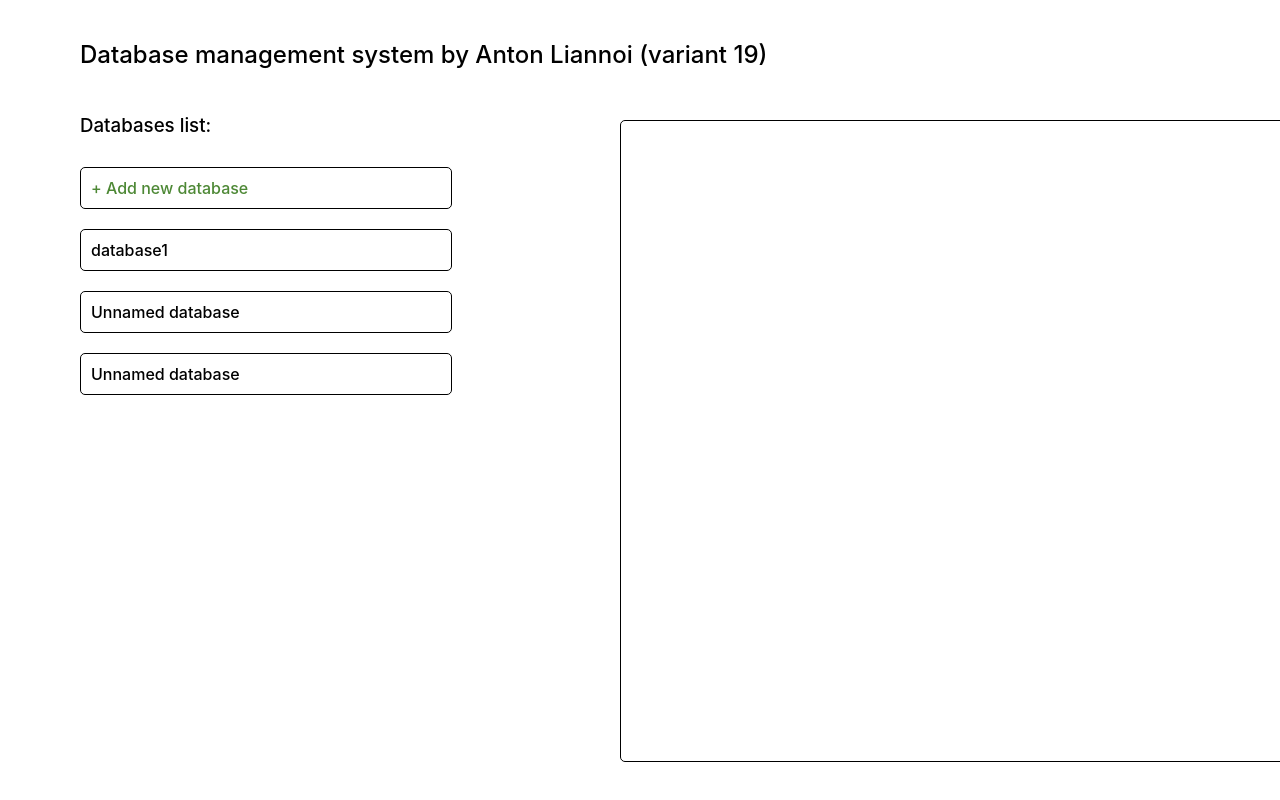
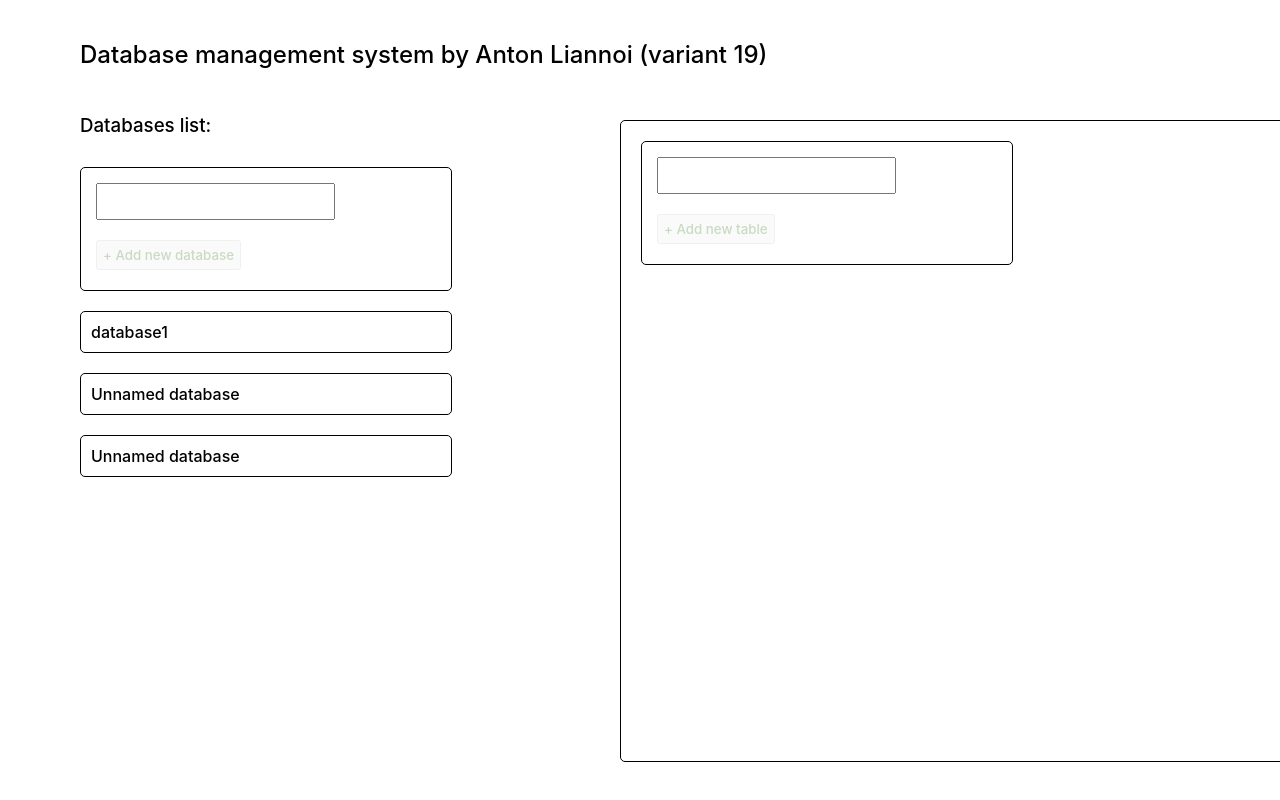
Before and after one commit to antliann/databases-ms, a React (Create React App) app: page / in a window 1280 px wide. Shown: the top 800 px of the page. Built offline with nearby package versions, Linux system fonts and the light colour scheme.

Commit message:
creating database and table

```diff
--- a/src/App.jsx
+++ b/src/App.jsx
@@ -1,19 +1,34 @@
 import React, { useState } from 'react';
-import { useSelector } from "react-redux";
+import { useDispatch, useSelector } from "react-redux";
 import { DBTables } from './components/DBTables';
 
 const App = () => {
+  const dispatch = useDispatch();
+
   const [dbIndex, setDbIndex] = useState(-1);
+  const [dbName, setDbName] = useState('');
 
   const databases = useSelector((store) => store) || [];
 
   const chooseDb = (index) => () => setDbIndex(index);
 
+  const createDatabase = () => {
+    dispatch({ type: 'CREATE_DB', name: dbName });
+    setDbName('');
+  };
+
   return (
     <>
       <h2>Database management system by Anton Liannoi (variant 19)</h2>
       <h3 style={{ margin: '45px 20px 30px 20px' }}>Databases list:</h3>
-      <div className="database new">+ Add new database</div>
+      <div className="database">
+        <input value={dbName} onChange={({ target }) => setDbName(target.value)}/>
+        <div style={{ margin: 5 }}>
+          <button disabled={!dbName} className="new" style={{ opacity: dbName ? 1 : 0.3 }} onClick={createDatabase}>
+            + Add new database
+          </button>
+        </div>
+      </div>
       {databases.map((db, index) => (
         <div key={`db-${index}-${db.name}`} onClick={chooseDb(index)}
              className={"database" + (dbIndex === index ? " bold" : "")}>{db.name || 'Unnamed database'}</div>
--- a/src/DATABASES.json
+++ b/src/DATABASES.json
@@ -68,7 +68,7 @@
             },
             {
               "filename": "program.py",
-              "data": "print(\"Hello world!\")"
+              "data": "print(\"Hello world!\")\nprint(\"123\")"
             },
             {
               "minValue": -50,
--- a/src/components/DBTables.jsx
+++ b/src/components/DBTables.jsx
@@ -1,10 +1,13 @@
 import React, { useState } from 'react';
-import { useSelector } from 'react-redux';
+import { useDispatch, useSelector } from 'react-redux';
 import { DataDisplayer } from './DataDisplayer';
 
 export const DBTables = ({ dbIndex }) => {
+  const dispatch = useDispatch();
+
   const [isFileOpen, setIsFileOpen] = useState(false);
   const [file, setFile] = useState({});
+  const [tableName, setTableName] = useState('');
 
   const tables = useSelector((store) => store[dbIndex]?.tables) || [];
 
@@ -15,13 +18,19 @@ export const DBTables = ({ dbIndex }) => {
 
   const handleFileClose = () => setIsFileOpen(false);
 
+  const createTable = () => {
+    dispatch({ type: 'CREATE_TABLE', name: tableName, dbIndex });
+    setTableName('');
+  };
+
   return (
     <div className="tables">
       {isFileOpen && (
         <div className="file">
           <button onClick={handleFileClose}>Close file</button>
           {file?.filename}
-          <pre><code style={{ margin: 0 }}>{file?.data}</code></pre>
+          {file?.data ? <pre><code style={{ margin: 0, lineHeight: 1.5 }}>{file?.data}</code></pre> :
+            <div><i>The file is empty</i></div>}
         </div>
       )}
       {
@@ -53,6 +62,14 @@ export const DBTables = ({ dbIndex }) => {
           </div>
         ))
       }
+      <div className="database">
+        <input value={tableName} onChange={({ target }) => setTableName(target.value)}/>
+        <div style={{ margin: 5 }}>
+          <button disabled={!tableName} className="new" style={{ opacity: tableName ? 1 : 0.3 }} onClick={createTable}>
+            + Add new table
+          </button>
+        </div>
+      </div>
     </div>
   );
 };
--- a/src/components/DataDisplayer.jsx
+++ b/src/components/DataDisplayer.jsx
@@ -11,7 +11,7 @@ export const DataDisplayer = ({ data, type, handleFileOpen }) => {
       );
     case 'intInterval':
       return (
-        <div>{data.minValue} .. {data.maxValue}</div>);
+        <div>{data.minValue}..{data.maxValue}</div>);
     default:
       return <div>{data?.value}</div>;
   }
--- a/src/index.css
+++ b/src/index.css
@@ -23,6 +23,8 @@ code {
 
 .new {
   color: #4d8835;
+  padding: 5px;
+  margin: 10px 0 5px;
 }
 
 .tables {
@@ -64,3 +66,13 @@ th, td {
 pre {
   overflow-y: scroll;
 }
+
+i {
+  color: gray;
+}
+
+input {
+  margin: 5px;
+  padding: 8px;
+  font-size: 14px;
+}
--- a/src/store/reducers.js
+++ b/src/store/reducers.js
@@ -2,6 +2,20 @@ import initialState from '../DATABASES.json';
 
 export const rootReducer = (state = initialState, action) => {
   switch (action.type) {
+    case 'CREATE_DB':
+      return [
+        {
+          name: action.name,
+          tables: []
+        },
+        ...state
+      ];
+    case 'CREATE_TABLE':
+      const stateDeepCopy = JSON.parse(JSON.stringify(state));
+
+      stateDeepCopy[action.dbIndex].tables.push({ name: action.name, columns: [], rows: [] });
+
+      return stateDeepCopy;
     default:
       return state;
   }
```
